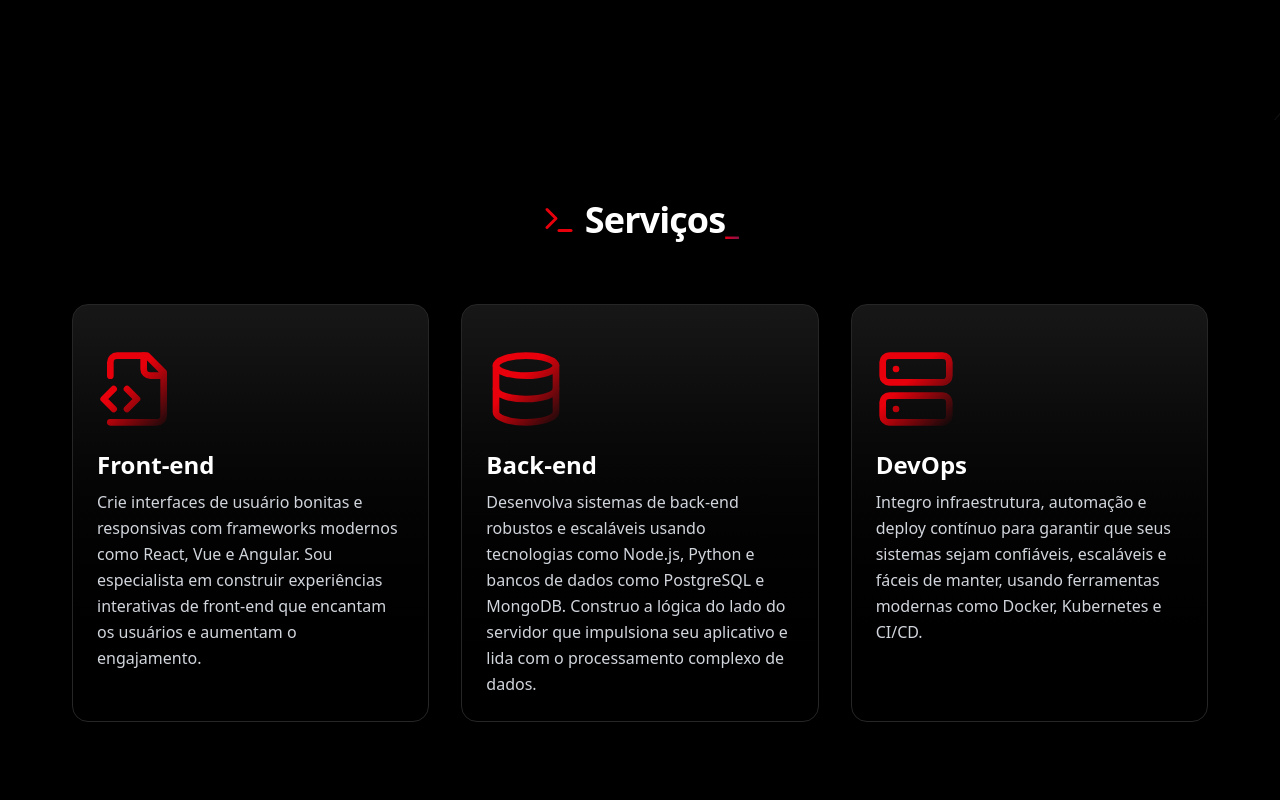
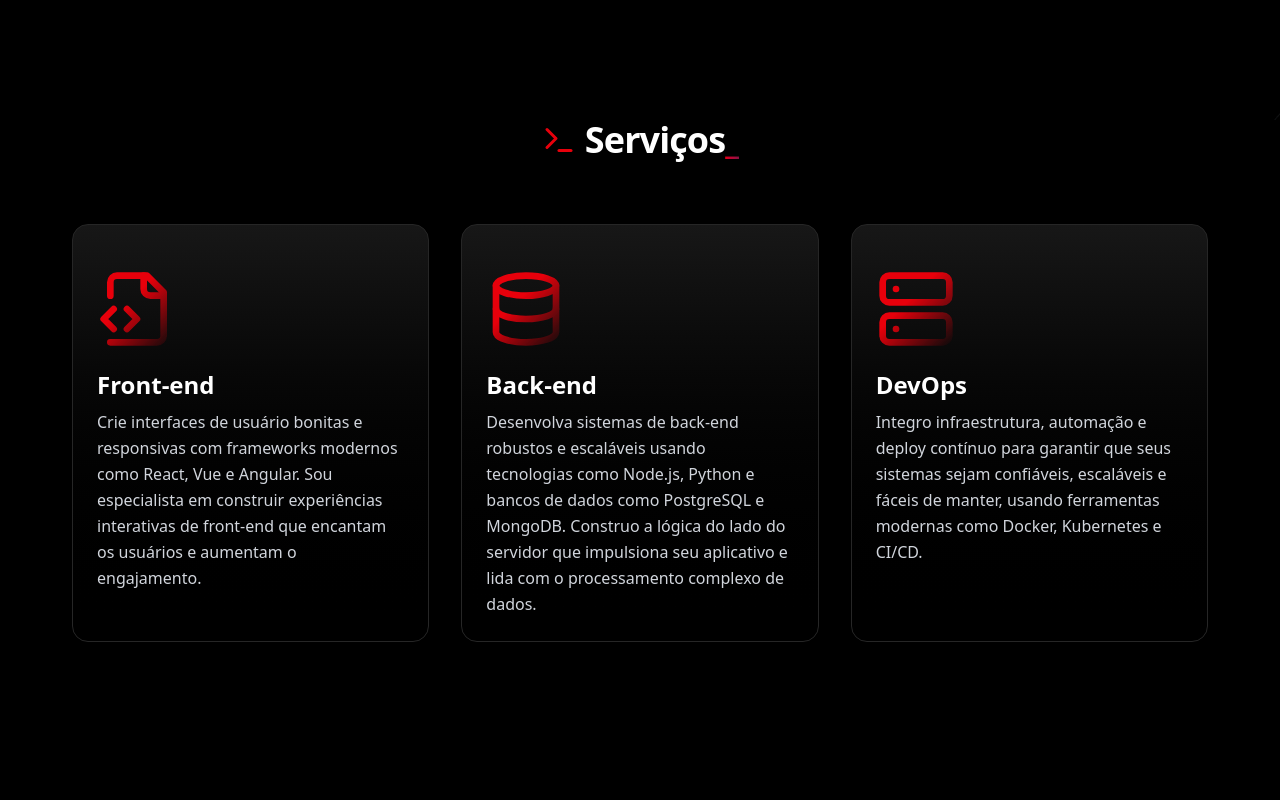
Before and after one commit to lopesmauro/portfolio, a React (Vite) app: page / in a window 1280 px wide. Shown: the part 680-1480 px from the top of the page. Built offline with nearby package versions, Linux system fonts and the light colour scheme.

Commit message:
ajustando o padding de serviços

```diff
--- a/src/components/Services.jsx
+++ b/src/components/Services.jsx
@@ -28,7 +28,7 @@ const services = [
 
 const Services = () => {
   return (
-    <div className="w-full bg-black py-20 px-4 lg:px-12 relative overflow-hidden">
+    <div className="w-full bg-black pb-20 px-4 lg:px-12 relative overflow-hidden">
       <div className="max-w-7xl mx-auto px-6 relative z-10">
         {/* Título da seção */}
         <div className="font-bold flex justify-center items-center text-4xl mb-16 tracking-tight">
```
